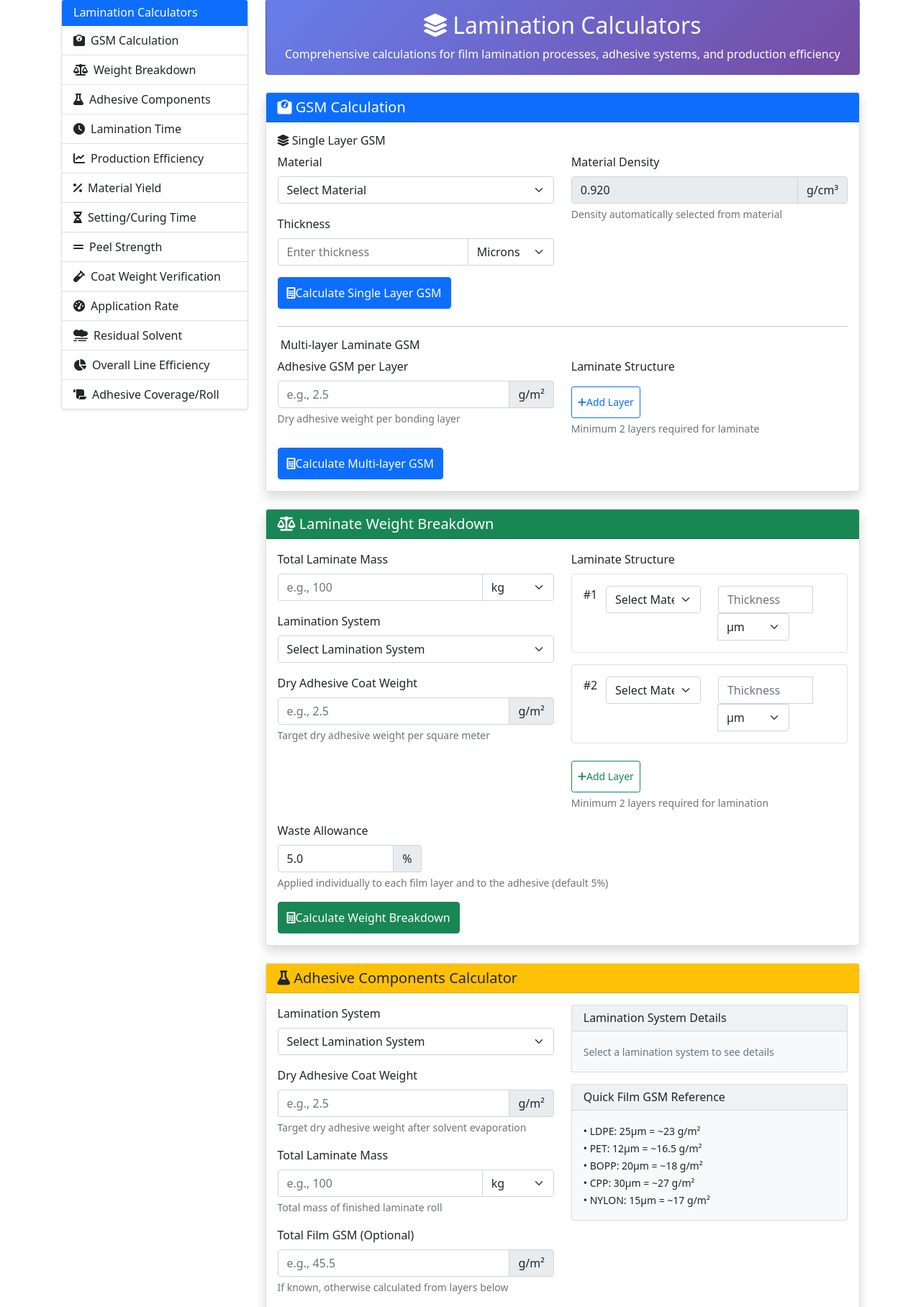
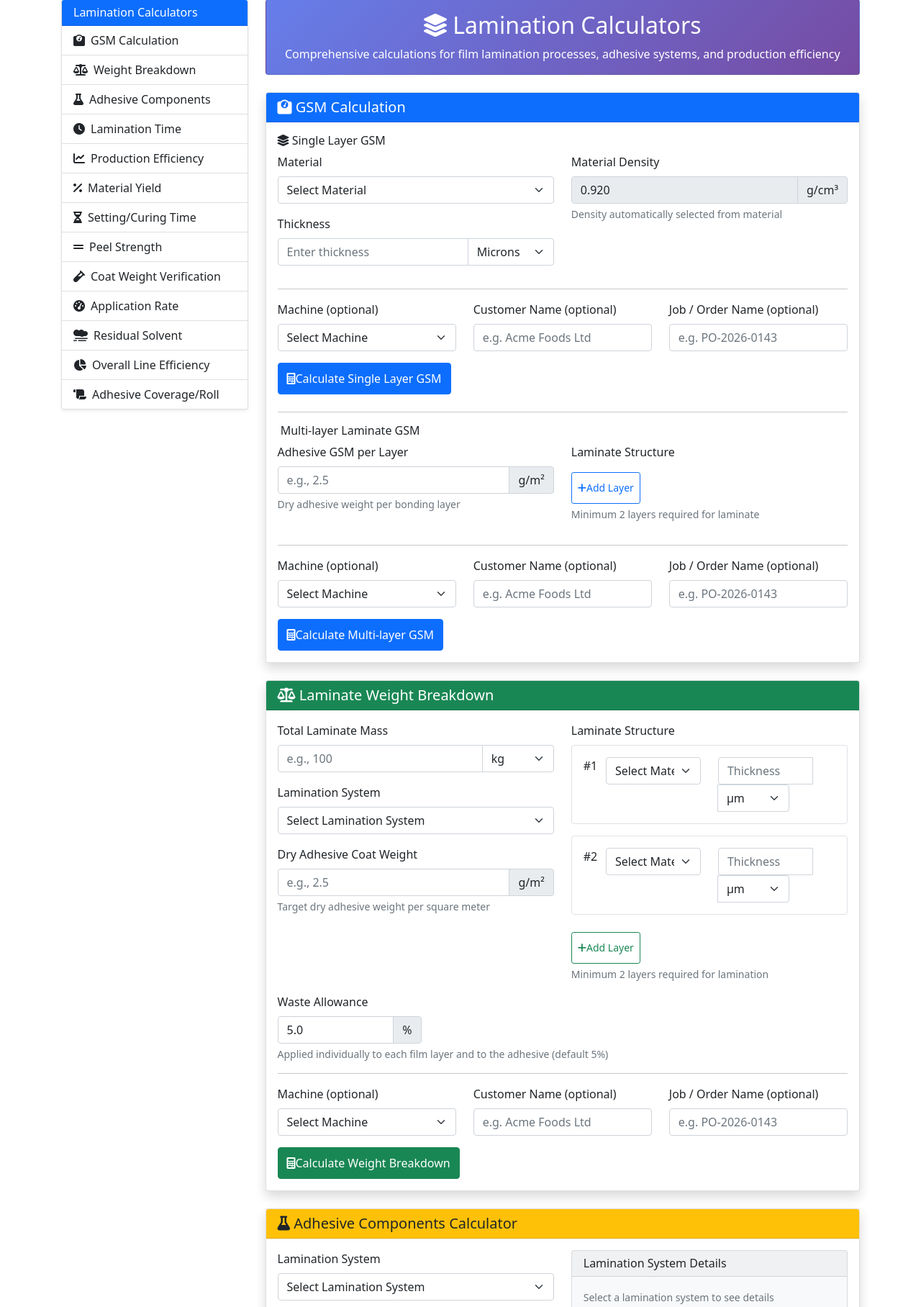
Before and after one commit to morris00-star/plastiiq, a Django app: page /lamination/ in a window 1280 px wide; the page is wider, and only the part inside the window is pictured. Shown: the part 108-1924 px from the top of that part at 72% size. Run offline with Django 5.2, Linux system fonts and the light colour scheme; the visitor is signed in with stand-in values (Sample User, id 1); data comes from the database, SQL or seed files in the repository; data that the repository does not hold is empty.

Commit message:
revamped lamination 2

```diff
--- /dev/null
+++ b/lamination/templates/lamination/_machine_job.html
@@ -0,0 +1,27 @@
+<hr>
+<div class="row">
+    <div class="col-md-4">
+        <div class="mb-3">
+            <label class="form-label">Machine (optional)</label>
+            <select class="form-select" name="machine_name">
+                <option value="">Select Machine</option>
+                <option value="UFLEX">Uflex</option>
+                <option value="CENTER">Center</option>
+                <option value="SIMPLEX">Simplex</option>
+                <option value="FADIA">Fadia</option>
+            </select>
+        </div>
+    </div>
+    <div class="col-md-4">
+        <div class="mb-3">
+            <label class="form-label">Customer Name (optional)</label>
+            <input type="text" class="form-control" name="customer_name" placeholder="e.g. Acme Foods Ltd">
+        </div>
+    </div>
+    <div class="col-md-4">
+        <div class="mb-3">
+            <label class="form-label">Job / Order Name (optional)</label>
+            <input type="text" class="form-control" name="job_name" placeholder="e.g. PO-2026-0143">
+        </div>
+    </div>
+</div>
--- a/lamination/templates/lamination/home.html
+++ b/lamination/templates/lamination/home.html
@@ -66,6 +66,8 @@
                     </div>
                 </div>
 
+                {% include 'lamination/_machine_job.html' %}
+
                 <button type="submit" class="btn btn-primary">
                     <i class="fas fa-calculator"></i> Calculate Single Layer GSM
                 </button>
@@ -105,6 +107,8 @@
                     </div>
                 </div>
 
+                {% include 'lamination/_machine_job.html' %}
+
                 <button type="submit" class="btn btn-primary">
                     <i class="fas fa-calculator"></i> Calculate Multi-layer GSM
                 </button>
@@ -178,6 +182,8 @@
                 </div>
                 <div class="form-text">Applied individually to each film layer and to the adhesive (default 5%)</div>
             </div>
+
+                {% include 'lamination/_machine_job.html' %}
 
             <button type="submit" class="btn btn-success" id="weightBreakdownBtn">
                 <i class="fas fa-calculator"></i> Calculate Weight Breakdown
@@ -474,6 +480,8 @@
                 </div>
             </div>
 
+                {% include 'lamination/_machine_job.html' %}
+
             <button type="submit" class="btn btn-info">
                 <i class="fas fa-calculator"></i> Calculate Lamination Time
             </button>
@@ -535,6 +543,8 @@
                 </div>
             </div>
 
+                {% include 'lamination/_machine_job.html' %}
+
             <button type="submit" class="btn btn-secondary">
                 <i class="fas fa-calculator"></i> Calculate Efficiency
             </button>
@@ -596,6 +606,8 @@
                 </div>
             </div>
 
+                {% include 'lamination/_machine_job.html' %}
+
             <button type="submit" class="btn btn-dark">
                 <i class="fas fa-calculator"></i> Calculate Yield
             </button>
@@ -654,6 +666,8 @@
                     </div>
                 </div>
             </div>
+                {% include 'lamination/_machine_job.html' %}
+
             <button type="submit" class="btn btn-primary"><i class="fas fa-calculator"></i> Calculate Turnaround Time</button>
         </form>
         <div id="settingTimeResult" class="mt-3" style="display: none;"></div>
@@ -701,6 +715,8 @@
                     </div>
                 </div>
             </div>
+                {% include 'lamination/_machine_job.html' %}
+
             <button type="submit" class="btn btn-danger"><i class="fas fa-calculator"></i> Calculate Peel Strength</button>
         </form>
         <div id="peelStrengthResult" class="mt-3" style="display: none;"></div>
@@ -752,6 +768,8 @@
                     </div>
                 </div>
             </div>
+                {% include 'lamination/_machine_job.html' %}
+
             <button type="submit" class="btn btn-info"><i class="fas fa-calculator"></i> Verify Coat Weight</button>
         </form>
         <div id="coatWeightVerificationResult" class="mt-3" style="display: none;"></div>
@@ -798,6 +816,8 @@
                     </div>
                 </div>
             </div>
+                {% include 'lamination/_machine_job.html' %}
+
             <button type="submit" class="btn btn-warning"><i class="fas fa-calculator"></i> Check Application Rate</button>
         </form>
         <div id="applicationRateResult" class="mt-3" style="display: none;"></div>
@@ -840,6 +860,8 @@
                     </div>
                 </div>
             </div>
+                {% include 'lamination/_machine_job.html' %}
+
             <button type="submit" class="btn btn-secondary"><i class="fas fa-calculator"></i> Calculate Residual Solvent</button>
         </form>
         <div id="residualSolventResult" class="mt-3" style="display: none;"></div>
@@ -894,6 +916,8 @@
                     </div>
                 </div>
             </div>
+                {% include 'lamination/_machine_job.html' %}
+
             <button type="submit" class="btn btn-dark"><i class="fas fa-calculator"></i> Calculate Overall Efficiency</button>
         </form>
         <div id="overallLineEfficiencyResult" class="mt-3" style="display: none;"></div>
@@ -943,6 +967,8 @@
                     </div>
                 </div>
             </div>
+                {% include 'lamination/_machine_job.html' %}
+
             <button type="submit" class="btn btn-success"><i class="fas fa-calculator"></i> Calculate Adhesive Required</button>
         </form>
         <div id="adhesiveCoverageResult" class="mt-3" style="display: none;"></div>
@@ -1321,7 +1347,10 @@ function calculateMultilayerGSM() {
 
     const requestData = {
         adhesive_gsm: adhesive_gsm,
-        layers: layers
+        layers: layers,
+        machine_name: formData.get('machine_name'),
+        customer_name: formData.get('customer_name'),
+        job_name: formData.get('job_name')
     };
 
     fetch('/lamination/calculate-multilayer-gsm/', {
@@ -1384,7 +1413,10 @@ function calculateGSM() {
     const data = {
         material_id: formData.get('material_id'),
         thickness: parseFloat(formData.get('thickness')),
-        thickness_unit: formData.get('thickness_unit')
+        thickness_unit: formData.get('thickness_unit'),
+        machine_name: formData.get('machine_name'),
+        customer_name: formData.get('customer_name'),
+        job_name: formData.get('job_name')
     };
 
     fetch('/lamination/calculate-gsm/', {
@@ -1437,7 +1469,10 @@ function calculateWeightBreakdown() {
         adhesive_type: formData.get('adhesive_type'),
         adhesive_gsm: parseFloat(formData.get('adhesive_gsm')),
         waste_percent: parseFloat(formData.get('waste_percent')) || 5.0,
-        layers: layers
+        layers: layers,
+        machine_name: formData.get('machine_name'),
+        customer_name: formData.get('customer_name'),
+        job_name: formData.get('job_name')
     };
 
     fetch('/lamination/calculate-weight-breakdown/', {
@@ -1544,7 +1579,10 @@ function calculateAdhesiveComponents() {
         total_film_gsm: total_film_gsm,
         calculated_from_layers: useLayers,
         use_custom_ratio: isCustomSystem,
-        waste_percent: parseFloat(formData.get('waste_percent')) || 5.0
+        waste_percent: parseFloat(formData.get('waste_percent')) || 5.0,
+        machine_name: formData.get('machine_name'),
+        customer_name: formData.get('customer_name'),
+        job_name: formData.get('job_name')
     };
 
     // Add custom ratio data if using custom system
@@ -1581,7 +1619,10 @@ function calculateLaminationTime() {
         roll_length: parseFloat(formData.get('roll_length')),
         roll_length_unit: formData.get('roll_length_unit'),
         machine_speed: parseFloat(formData.get('machine_speed')),
-        machine_speed_unit: formData.get('machine_speed_unit')
+        machine_speed_unit: formData.get('machine_speed_unit'),
+        machine_name: formData.get('machine_name'),
+        customer_name: formData.get('customer_name'),
+        job_name: formData.get('job_name')
     };
 
     fetch('/lamination/calculate-lamination-time/', {
@@ -1607,7 +1648,10 @@ function calculateProductionEfficiency() {
         lamination_time: parseFloat(formData.get('lamination_time')),
         lamination_time_unit: formData.get('lamination_time_unit'),
         total_run_time: parseFloat(formData.get('total_run_time')),
-        total_run_time_unit: formData.get('total_run_time_unit')
+        total_run_time_unit: formData.get('total_run_time_unit'),
+        machine_name: formData.get('machine_name'),
+        customer_name: formData.get('customer_name'),
+        job_name: formData.get('job_name')
     };
 
     fetch('/lamination/calculate-production-efficiency/', {
@@ -1633,7 +1677,10 @@ function calculateYield() {
         input_mass: parseFloat(formData.get('input_mass')),
         input_mass_unit: formData.get('input_mass_unit'),
         output_mass: parseFloat(formData.get('output_mass')),
-        output_mass_unit: formData.get('output_mass_unit')
+        output_mass_unit: formData.get('output_mass_unit'),
+        machine_name: formData.get('machine_name'),
+        customer_name: formData.get('customer_name'),
+        job_name: formData.get('job_name')
     };
 
     fetch('/lamination/calculate-yield/', {
--- a/lamination/views.py
+++ b/lamination/views.py
@@ -6,6 +6,14 @@ from calculator.models import PlasticMaterial
 from .models import LaminationCalculation, LaminationLayer
 from .lamination_calculator import LaminationCalculator
 import json
+
+
+def resolve_common_fields(data):
+    """Resolve optional machine/customer/job context shared across all lamination calculators."""
+    machine_name = data.get('machine_name') or ''
+    customer_name = data.get('customer_name') or ''
+    job_name = data.get('job_name') or ''
+    return machine_name, customer_name, job_name
 
 
 @login_required
@@ -43,6 +51,7 @@ def calculate_gsm(request):
     if request.method == 'POST':
         try:
             data = json.loads(request.body)
+            machine_name, customer_name, job_name = resolve_common_fields(data)
             material_id = data.get('material_id')
             thickness = float(data.get('thickness', 0))
             thickness_unit = data.get('thickness_unit', 'micron')
@@ -66,6 +75,9 @@ def calculate_gsm(request):
             if request.user.is_authenticated:
                 LaminationCalculation.objects.create(
                     calculation_type='GSM_CALCULATION',
+                    machine_name=machine_name,
+                    customer_name=customer_name,
+                    job_name=job_name,
                     adhesive_type='SOLVENTLESS',  # Default for GSM calc
                     input_data=data,
                     result_data=result,
@@ -86,6 +98,7 @@ def calculate_multilayer_gsm(request):
     if request.method == 'POST':
         try:
             data = json.loads(request.body)
+            machine_name, customer_name, job_name = resolve_common_fields(data)
             layers_data = data.get('layers', [])
             adhesive_gsm = float(data.get('adhesive_gsm', 0))
 
@@ -137,6 +150,9 @@ def calculate_multilayer_gsm(request):
             if request.user.is_authenticated:
                 LaminationCalculation.objects.create(
                     calculation_type='MULTILAYER_GSM',
+                    machine_name=machine_name,
+                    customer_name=customer_name,
+                    job_name=job_name,
                     adhesive_type='SOLVENTLESS',  # Default for GSM calc
                     input_data=data,
                     result_data=result,
@@ -157,6 +173,7 @@ def calculate_weight_breakdown(request):
     if request.method == 'POST':
         try:
             data = json.loads(request.body)
+            machine_name, customer_name, job_name = resolve_common_fields(data)
             total_mass = float(data.get('total_mass', 0))
             total_mass_unit = data.get('total_mass_unit', 'kg')
             adhesive_gsm_per_layer = float(data.get('adhesive_gsm', 0))  # GSM per bonding layer
@@ -245,6 +262,9 @@ def calculate_weight_breakdown(request):
             if request.user.is_authenticated:
                 calculation = LaminationCalculation.objects.create(
                     calculation_type='WEIGHT_BREAKDOWN',
+                    machine_name=machine_name,
+                    customer_name=customer_name,
+                    job_name=job_name,
                     adhesive_type=data.get('adhesive_type', 'SOLVENTLESS'),
                     input_data=data,
                     result_data=result,
@@ -275,6 +295,7 @@ def calculate_adhesive_components(request):
     if request.method == 'POST':
         try:
             data = json.loads(request.body)
+            machine_name, customer_name, job_name = resolve_common_fields(data)
             adhesive_type = data.get('adhesive_type', 'SOLVENTLESS')
             coat_weight_gsm = float(data.get('coat_weight_gsm', 0))
             total_mass = float(data.get('total_mass', 0))
@@ -367,6 +388,9 @@ def calculate_adhesive_components(request):
             if request.user.is_authenticated:
                 LaminationCalculation.objects.create(
                     calculation_type='ADHESIVE_COMPONENTS',
+                    machine_name=machine_name,
+                    customer_name=customer_name,
+                    job_name=job_name,
                     adhesive_type=adhesive_type,
                     input_data=data,
                     result_data=result,
@@ -387,6 +411,7 @@ def calculate_lamination_time(request):
     if request.method == 'POST':
         try:
             data = json.loads(request.body)
+            machine_name, customer_name, job_name = resolve_common_fields(data)
             roll_length = float(data.get('roll_length', 0))
             roll_length_unit = data.get('roll_length_unit', 'm')
             machine_speed = float(data.get('machine_speed', 0))
@@ -411,6 +436,9 @@ def calculate_lamination_time(request):
             if request.user.is_authenticated:
                 LaminationCalculation.objects.create(
                     calculation_type='LAMINATION_TIME',
+                    machine_name=machine_name,
+                    customer_name=customer_name,
+                    job_name=job_name,
                     adhesive_type='SOLVENTLESS',  # Default
                     input_data=data,
                     result_data=result,
@@ -431,6 +459,7 @@ def calculate_production_efficiency(request):
     if request.method == 'POST':
         try:
             data = json.loads(request.body)
+            machine_name, customer_name, job_name = resolve_common_fields(data)
             lamination_time = float(data.get('lamination_time', 0))
             lamination_time_unit = data.get('lamination_time_unit', 'min')
             total_run_time = float(data.get('total_run_time', 0))
@@ -463,6 +492,9 @@ def calculate_production_efficiency(request):
             if request.user.is_authenticated:
                 LaminationCalculation.objects.create(
                     calculation_type='PRODUCTION_EFFICIENCY',
+                    machine_name=machine_name,
+                    customer_name=customer_name,
+                    job_name=job_name,
                     adhesive_type='SOLVENTLESS',
                     input_data=data,
                     result_data=result,
@@ -483,6 +515,7 @@ def calculate_yield(request):
     if request.method == 'POST':
         try:
             data = json.loads(request.body)
+            machine_name, customer_name, job_name = resolve_common_fields(data)
             input_mass = float(data.get('input_mass', 0))
             input_mass_unit = data.get('input_mass_unit', 'kg')
             output_mass = float(data.get('output_mass', 0))
@@ -508,6 +541,9 @@ def calculate_yield(request):
             if request.user.is_authenticated:
                 LaminationCalculation.objects.create(
                     calculation_type='MATERIAL_YIELD',
+                    machine_name=machine_name,
+                    customer_name=customer_name,
+                    job_name=job_name,
                     adhesive_type='SOLVENTLESS',
                     input_data=data,
                     result_data=result,
@@ -569,6 +605,7 @@ def calculate_setting_time(request):
     if request.method == 'POST':
         try:
             data = json.loads(request.body)
+            machine_name, customer_name, job_name = resolve_common_fields(data)
             roll_length = float(data.get('roll_length', 0))
             roll_length_unit = data.get('roll_length_unit', 'm')
             machine_speed = float(data.get('machine_speed', 0))
@@ -601,6 +638,9 @@ def calculate_setting_time(request):
             if request.user.is_authenticated:
                 LaminationCalculation.objects.create(
                     calculation_type='SETTING_TIME',
+                    machine_name=machine_name,
+                    customer_name=customer_name,
+                    job_name=job_name,
                     adhesive_type=adhesive_type,
                     input_data=data,
                     result_data=result,
@@ -633,6 +673,7 @@ def calculate_peel_strength(request):
     if request.method == 'POST':
         try:
             data = json.loads(request.body)
+            machine_name, customer_name, job_name = resolve_common_fields(data)
             peel_force = float(data.get('peel_force', 0))
             peel_force_unit = data.get('peel_force_unit', 'N')
             sample_width_mm = float(data.get('sample_width_mm', 15))
@@ -659,6 +700,9 @@ def calculate_peel_strength(request):
             if request.user.is_authenticated:
                 LaminationCalculation.objects.create(
                     calculation_type='PEEL_STRENGTH',
+                    machine_name=machine_name,
+                    customer_name=customer_name,
+                    job_name=job_name,
                     adhesive_type=data.get('adhesive_type', 'SOLVENTLESS'),
                     input_data=data,
                     result_data=result,
@@ -689,6 +733,7 @@ def calculate_coat_weight_verification(request):
     if request.method == 'POST':
         try:
             data = json.loads(request.body)
+            machine_name, customer_name, job_name = resolve_common_fields(data)
             roll_weight_before = float(data.get('roll_weight_before', 0))
             roll_weight_after = float(data.get('roll_weight_after', 0))
             weight_unit = data.get('weight_unit', 'kg')
@@ -729,6 +774,9 @@ def calculate_coat_weight_verification(request):
             if request.user.is_authenticated:
                 LaminationCalculation.objects.create(
                     calculation_type='COAT_WEIGHT_VERIFICATION',
+                    machine_name=machine_name,
+                    customer_name=customer_name,
+                    job_name=job_name,
                     adhesive_type=data.get('adhesive_type', 'SOLVENTLESS'),
                     input_data=data,
                     result_data=result,
@@ -750,6 +798,7 @@ def calculate_application_rate(request):
     if request.method == 'POST':
         try:
             data = json.loads(request.body)
+            machine_name, customer_name, job_name = resolve_common_fields(data)
             adhesive_consumed = float(data.get('adhesive_consumed', 0))
             adhesive_consumed_unit = data.get('adhesive_consumed_unit', 'kg')
             total_area_m2 = float(data.get('total_area_m2', 0))
@@ -778,6 +827,9 @@ def calculate_application_rate(request):
             if request.user.is_authenticated:
                 LaminationCalculation.objects.create(
                     calculation_type='APPLICATION_RATE',
+                    machine_name=machine_name,
+                    customer_name=customer_name,
+                    job_name=job_name,
                     adhesive_type=data.get('adhesive_type', 'SOLVENTLESS'),
                     input_data=data,
                     result_data=result,
@@ -799,6 +851,7 @@ def calculate_residual_solvent(request):
     if request.method == 'POST':
         try:
             data = json.loads(request.body)
+            machine_name, customer_name, job_name = resolve_common_fields(data)
             solvent_detected_ug = float(data.get('solvent_detected_ug', 0))
             sample_area_m2 = float(data.get('sample_area_m2', 0))
             spec_limit_mg_m2 = float(data.get('spec_limit_mg_m2', 0))
@@ -823,6 +876,9 @@ def calculate_residual_solvent(request):
             if request.user.is_authenticated:
                 LaminationCalculation.objects.create(
                     calculation_type='RESIDUAL_SOLVENT',
+                    machine_name=machine_name,
+                    customer_name=customer_name,
+                    job_name=job_name,
                     adhesive_type=data.get('adhesive_type', 'SOLVENT_BASE'),
                     input_data=data,
                     result_data=result,
@@ -855,6 +911,7 @@ def calculate_overall_line_efficiency(request):
     if request.method == 'POST':
         try:
             data = json.loads(request.body)
+            machine_name, customer_name, job_name = resolve_common_fields(data)
             total_run_time_min = float(data.get('total_run_time_min', 0))
             downtime_min = float(data.get('downtime_min', 0))
             lamination_time_min = float(data.get('lamination_time_min', 0))
@@ -887,6 +944,9 @@ def calculate_overall_line_efficiency(request):
             if request.user.is_authenticated:
                 LaminationCalculation.objects.create(
                     calculation_type='OVERALL_LINE_EFFICIENCY',
+                    machine_name=machine_name,
+                    customer_name=customer_name,
+                    job_name=job_name,
                     adhesive_type=data.get('adhesive_type', 'SOLVENTLESS'),
                     input_data=data,
                     result_data=result,
@@ -908,6 +968,7 @@ def calculate_adhesive_coverage_per_roll(request):
     if request.method == 'POST':
         try:
             data = json.loads(request.body)
+            machine_name, customer_name, job_name = resolve_common_fields(data)
             coat_weight_gsm = float(data.get('coat_weight_gsm', 0))
             roll_width = float(data.get('roll_width', 0))
             roll_width_unit = data.get('roll_width_unit', 'm')
@@ -933,6 +994,9 @@ def calculate_adhesive_coverage_per_roll(request):
             if request.user.is_authenticated:
                 LaminationCalculation.objects.create(
                     calculation_type='ADHESIVE_COVERAGE_PER_ROLL',
+                    machine_name=machine_name,
+                    customer_name=customer_name,
+                    job_name=job_name,
                     adhesive_type=data.get('adhesive_type', 'SOLVENTLESS'),
                     input_data=data,
                     result_data=result,
```
Also changed, not shown: lamination/models.py (+11 -0 lines), lamination/migrations/0002_laminationcalculation_customer_name_and_more.py (added).
